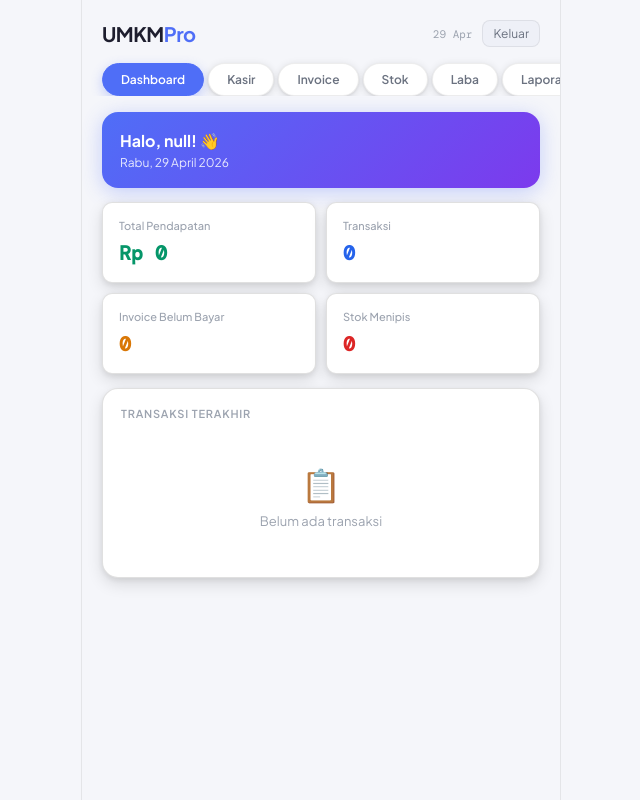
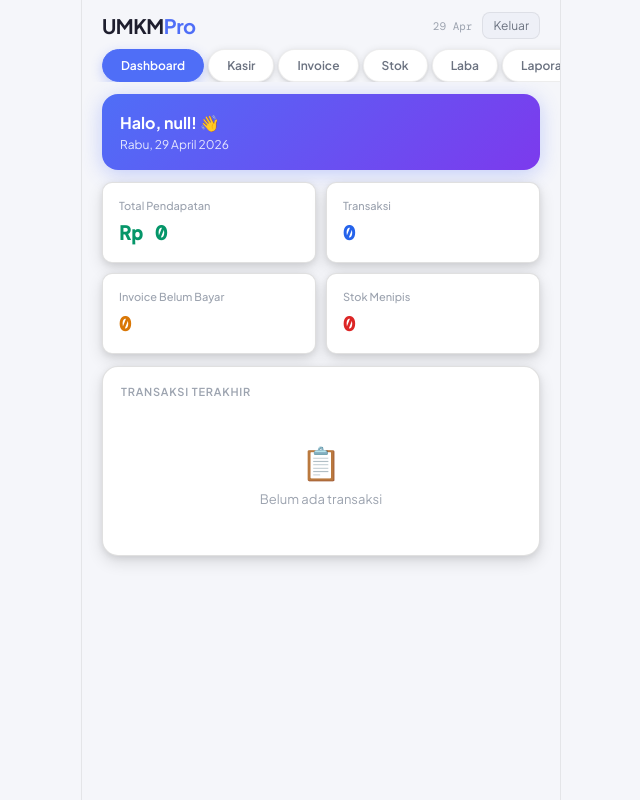
Before and after one commit to tinusAaB/umkm-app, a Flask app: page / in a window 1280 px wide. Shown: the whole page, without its empty margins (319-959 px from the left). Run offline with Flask 3, Linux system fonts and the light colour scheme; the visitor is signed in with stand-in values (Sample User, id 1); data that the repository does not hold is empty.

Commit message:
fix layout halaman laporan neraca jurnal pengguna

```diff
--- a/templates/index.html
+++ b/templates/index.html
@@ -34,11 +34,11 @@
   --radius-sm: 10px;
 }
 * { box-sizing: border-box; margin: 0; padding: 0; }
-body { font-family: 'Plus Jakarta Sans', sans-serif; background: var(--bg); color: var(--text); min-height: 100vh; font-size: 14px; }
-.app { display: flex; flex-direction: column; min-height: 100vh; max-width: 480px; margin: 0 auto; }
+body { font-family: 'Plus Jakarta Sans', sans-serif; background: var(--bg); color: var(--text); height: 100vh; overflow: hidden; font-size: 14px; margin: 0; padding: 0; display: flex; flex-direction: column; }
+.app { display: flex; flex-direction: column; height: 100vh; width: 100%; max-width: 480px; margin: 0 auto; overflow: hidden; flex: 1; }
 
 /* Header */
-.header { padding: 20px 20px 0; display: flex; align-items: center; justify-content: space-between; background: var(--bg); }
+.header { padding: 12px 20px 0; display: flex; align-items: center; justify-content: space-between; background: var(--bg); flex-shrink: 0; }
 .logo { font-size: 20px; font-weight: 700; letter-spacing: -0.5px; color: var(--text); }
 .logo span { color: var(--accent); }
 .header-right { display: flex; align-items: center; gap: 10px; }
@@ -47,13 +47,13 @@ body { font-family: 'Plus Jakarta Sans', sans-serif; background: var(--bg); colo
 .logout-btn:hover { background: var(--red-bg); color: var(--red); border-color: rgba(220,38,38,0.2); }
 
 /* Nav */
-.nav { display: flex; gap: 4px; padding: 16px 20px 0; overflow-x: auto; scrollbar-width: none; }
+.nav { display: flex; gap: 4px; padding: 10px 20px 0; overflow-x: auto; scrollbar-width: none; flex-shrink: 0; }
 .nav::-webkit-scrollbar { display: none; }
 .nav-btn { flex-shrink: 0; padding: 8px 18px; border-radius: 100px; font-size: 12px; font-weight: 600; cursor: pointer; border: 1.5px solid var(--border); background: var(--bg2); color: var(--text2); transition: all 0.2s; font-family: 'Plus Jakarta Sans', sans-serif; box-shadow: var(--shadow); }
 .nav-btn.active { background: var(--accent); color: #fff; border-color: var(--accent); box-shadow: 0 4px 12px rgba(79,110,247,0.3); }
 
 /* Pages */
-.page { display: none; padding: 16px 20px 20px; flex-direction: column; gap: 14px; }
+.page { display: none; padding: 12px 20px 80px; flex-direction: column; gap: 12px; overflow-y: auto; flex: 1; min-height: 0; -webkit-overflow-scrolling: touch; }
 .page.active { display: flex; }
 
 /* Cards */
@@ -447,6 +447,7 @@ input[type=range]::-webkit-slider-thumb { -webkit-appearance: none; width: 18px;
     <div class="card-title">Produk terlaris</div>
     <div id="lap-terlaris"><div class="empty"><div class="empty-icon">🏆</div>Belum ada data</div></div>
   </div>
+</div>
 
 <div class="toast" id="toast"></div>
 
@@ -484,18 +485,6 @@ function goPage(name, el) {
   document.querySelectorAll('.nav-btn').forEach(function(b){ b.classList.remove('active'); });
   document.getElementById('page-'+name).classList.add('active');
   el.classList.add('active');
-  async function loadNeraca() {
-  var d = await api('/api/neraca');
-  document.getElementById('neraca-periode').textContent = 'Per ' + new Date().toLocaleDateString('id-ID', {day:'numeric', month:'long', year:'numeric'});
-  document.getElementById('n-pendapatan').textContent = fmt(d.pendapatan);
-  document.getElementById('n-hpp').textContent = '- ' + fmt(d.hpp);
-  document.getElementById('n-laba').textContent = fmt(d.laba_kotor);
-  document.getElementById('n-margin').textContent = 'Margin ' + d.margin + '%';
-  document.getElementById('n-stok').textContent = fmt(d.nilai_stok);
-  document.getElementById('n-piutang').textContent = fmt(d.piutang);
-  document.getElementById('n-lunas').textContent = fmt(d.invoice_lunas);
-  document.getElementById('n-aset').textContent = fmt(d.total_aset);
-}
   if (name === 'dashboard') loadDashboard();
   if (name === 'kasir') loadProdukSelect();
   if (name === 'stok') loadStok();
@@ -707,13 +696,26 @@ function hitungLaba() {
   document.getElementById('l-laba10').textContent = fmt(laba * 10);
   document.getElementById('l-laba100').textContent = fmt(laba * 100);
 }
+
+async function loadNeraca() {
+  var d = await api('/api/neraca');
+  document.getElementById('neraca-periode').textContent = 'Per ' + new Date().toLocaleDateString('id-ID', {day:'numeric', month:'long', year:'numeric'});
+  document.getElementById('n-pendapatan').textContent = fmt(d.pendapatan);
+  document.getElementById('n-hpp').textContent = '- ' + fmt(d.hpp);
+  document.getElementById('n-laba').textContent = fmt(d.laba_kotor);
+  document.getElementById('n-margin').textContent = 'Margin ' + d.margin + '%';
+  document.getElementById('n-stok').textContent = fmt(d.nilai_stok);
+  document.getElementById('n-piutang').textContent = fmt(d.piutang);
+  document.getElementById('n-lunas').textContent = fmt(d.invoice_lunas);
+  document.getElementById('n-aset').textContent = fmt(d.total_aset);
+}
 var chartHarian = null;
 
 async function loadLaporan() {
   var d = await api('/api/laporan');
   var produkAll = await api('/api/produk');
 
-  document.getElementById('lap-total').textContent = fmt(d.total_pendapatan);
+  document.getElementById("lap-total").textContent = fmt(d.total_pendapatan);
   document.getElementById('lap-trx').textContent = d.total_transaksi;
   document.getElementById('lap-rata').textContent = fmt(d.rata_per_hari);
   document.getElementById('lap-produk').textContent = produkAll.length;
```
